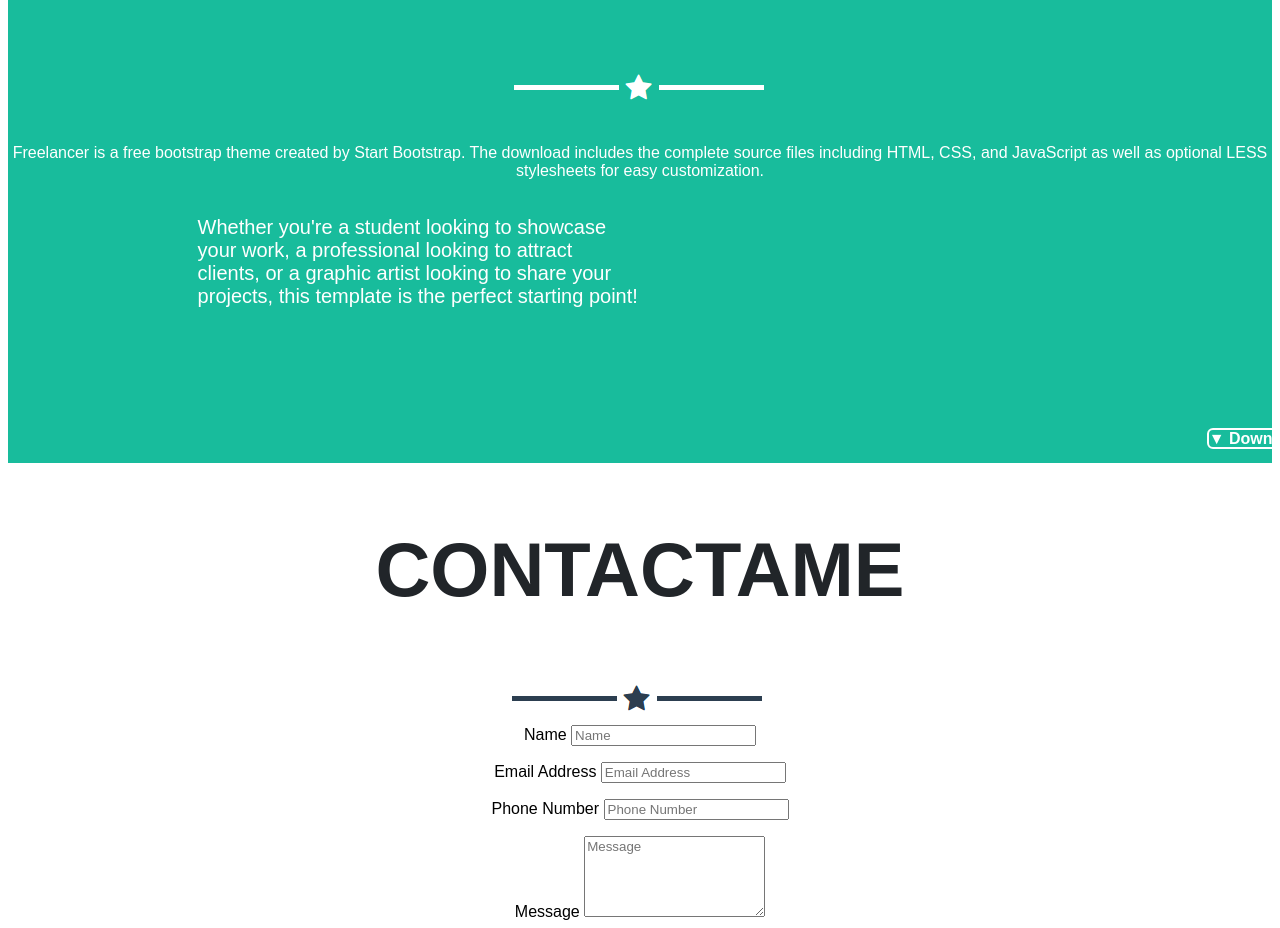
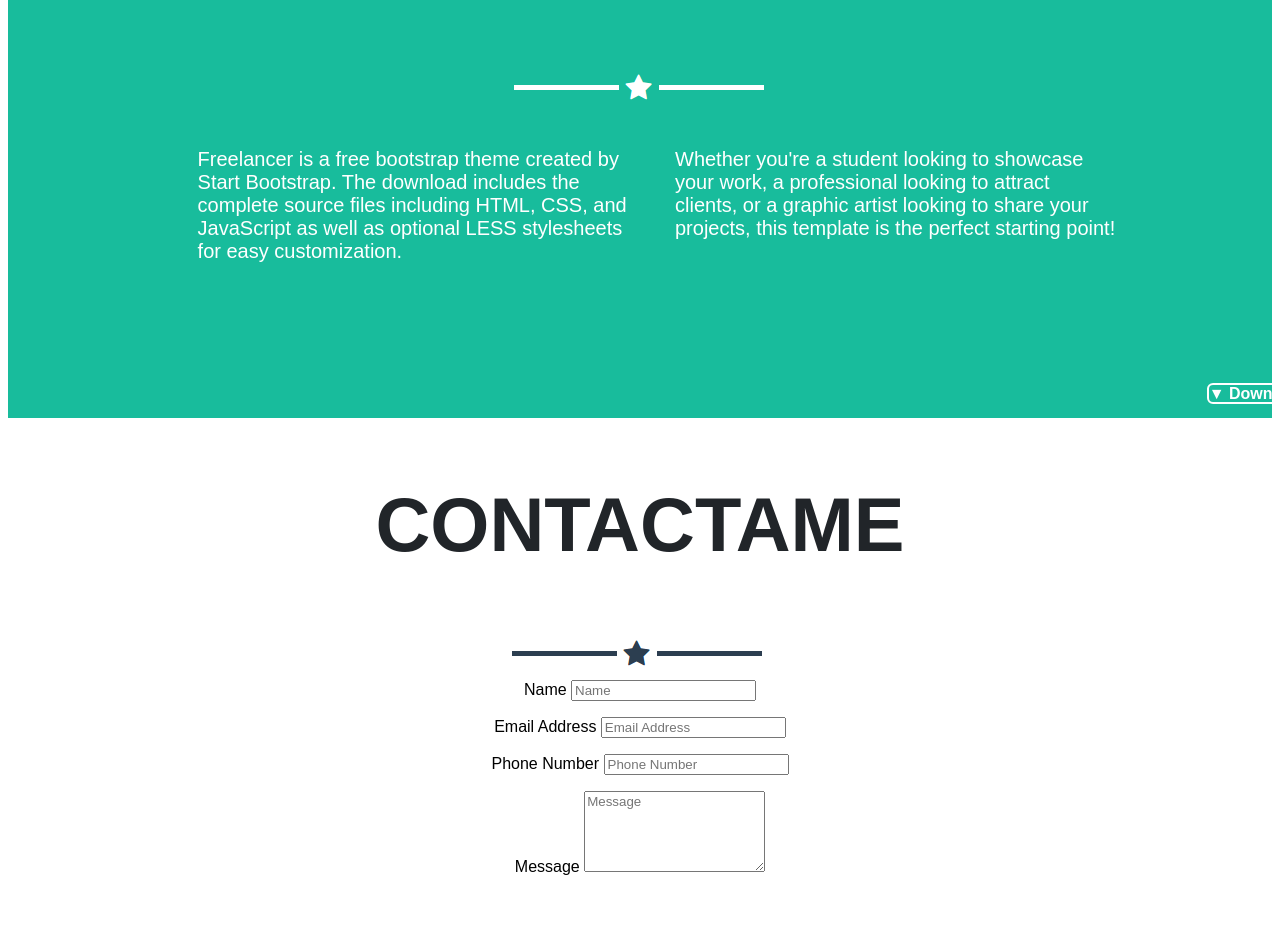
Before and after one commit to DeysiTala/freelancer, a plain HTML site: page index.html in a window 1280 px wide. Shown: the part 1900-2828 px from the top of the page. Drawn offline with Linux system fonts and the light colour scheme.

Commit message:
alineando y borrando clases

```diff
--- a/index.html
+++ b/index.html
@@ -50,11 +50,11 @@ Use this area of the page to describe your project. The icon above is part of a
 <section id="about">
 <h1>ABOUT</h1>
 <img src="assets/images/estrellita2.png">
-<div class=="primerparrafo">
+<div class="primerparrafo">
   <p>Freelancer is a free bootstrap theme created by Start Bootstrap. The download includes the complete source files including HTML, CSS, and JavaScript as well as optional LESS stylesheets for easy customization.</p>
-</div>
 
-<div class="primerparrafo">
+
+
   <p>Whether you're a student looking to showcase your work, a professional looking to attract clients, or a graphic artist looking to share your projects, this template is the perfect starting point! </p>
 </div><br>
 <br>
```
